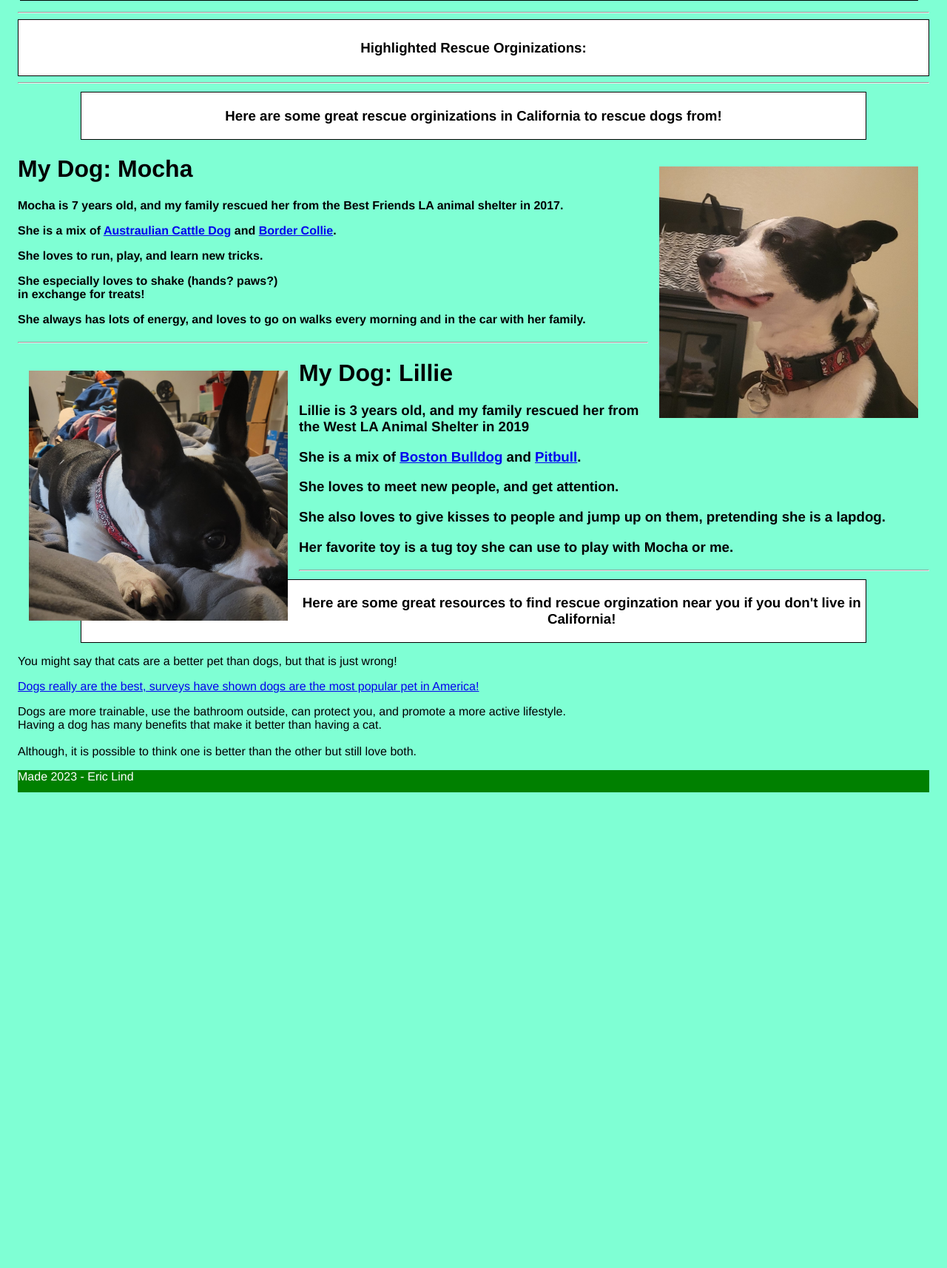
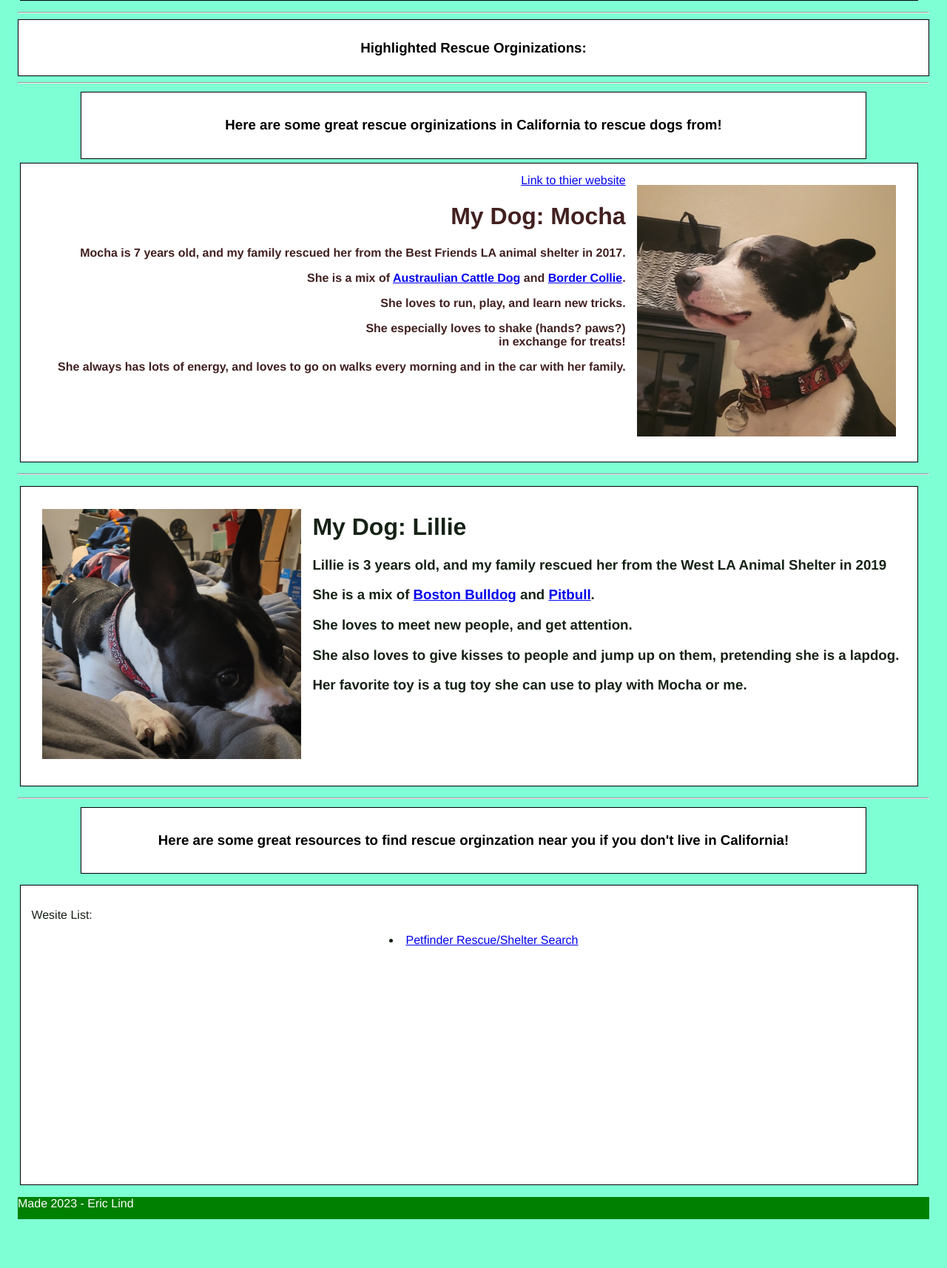
Before and after one commit to EricLindCS/CS112, a PHP site: page /html/rescue.html in a window 1280 px wide. Shown: the part 496-2210 px from the top of the page at 74% size. Before the commit the page ends 1567 px from the top, so only its background shows below. Run offline with PHP 8.4, Linux system fonts and the light colour scheme.

Commit message:
update rescue page

```diff
--- a/Week 2/css/rescueCSS.css
+++ b/Week 2/css/rescueCSS.css
@@ -36,6 +36,7 @@ body{
     margin: 11px 85px 5px 85px;
     text-align: center;
     background-color: white;
+    padding:.9em;
 }
 
 
@@ -68,53 +69,35 @@ float: right;
     background-color: rgb(205, 163, 245);
 }
 
-.Section1Intro{
-    display: block;
-    margin: 3px 15px 15px 3px;
-    text-align: center;
-    background-color: white;
-     padding:.5em;
-     border:1px solid black;
-}
-
-
-.AgeOldDebate{
-    display: block;
-    margin: 3px 10px 10px 3px;
-    text-align: center;
-    background-color: white;
-     padding:.3em;
-     border:1px solid black;
-}
-
-.Section1 {
+.CA-ORG1 {
     margin: 3px 15px 15px 3px;
      border:1px solid black;
     color:rgb(66, 32, 32);
     background-color: white;
-    padding:.5em;
+    padding:.9em;
     text-align:right;
     height: 375px;
 }
 
-.Section2 {
+.CA-ORG2 {
     margin: 15px 15px 15px 3px;
      border:1px solid black;
     color:rgb(22, 34, 22);
-    padding:.5em;
+    padding:.9em;
     background-color: white;
     text-align:left;
     height: 375px;
 }
 
-.Section3 {
+.OtherOrgs {
     margin: 15px 15px 15px 3px;
-    border:1px solid black;
-   color:rgb(0, 0, 0);
-   padding:.5em;
-   text-align:center;
-   height: 175px;
-   background-color: rgb(205, 163, 245);
+     border:1px solid black;
+    color:rgb(22, 34, 22);
+    padding:.9em;
+    background-color: white;
+    text-align:left;
+    height: 375px;
+    text-size-adjust: 5pt;
 }
 
 footer {
--- a/Week 2/html/rescue.html
+++ b/Week 2/html/rescue.html
@@ -49,6 +49,7 @@
 </div>
 
 <div class="CA-ORG1">
+      <a href="https://downtowndogrescue.org/">Link to thier website</a>
 <img src="../images/mocha.jpg" alt="An Image" width="350" id="hp"/>
 <h1>My Dog: Mocha</h1>
 <h4>
@@ -80,10 +81,12 @@
       <h3>Here are some great resources to find rescue orginzation near you if you don't live in California!</h3>
 </div>
 
-<div id="OtherOrgs">
-      <p>You might say that cats are a better pet than dogs, but that is just wrong!</p>
-      <a href="https://pethelpful.com/pet-ownership/10-Most-Common-Pets-In-The-US">Dogs really are the best, surveys have shown dogs are the most popular pet in America!</a>
-      <p>Dogs are more trainable, use the bathroom outside, can protect you, and promote a more active lifestyle. <br> Having a dog has many benefits that make it better than having a cat. <br><br> Although, it is possible to think one is better than the other but still love both.</p>
+<div class="OtherOrgs">
+      <p>Wesite List:</p>
+      <ul>
+<li><a href="https://www.petfinder.com/animal-shelters-and-rescues/search/">Petfinder Rescue/Shelter Search</a></li>
+      </ul>
+
 
 </div>
 
```
